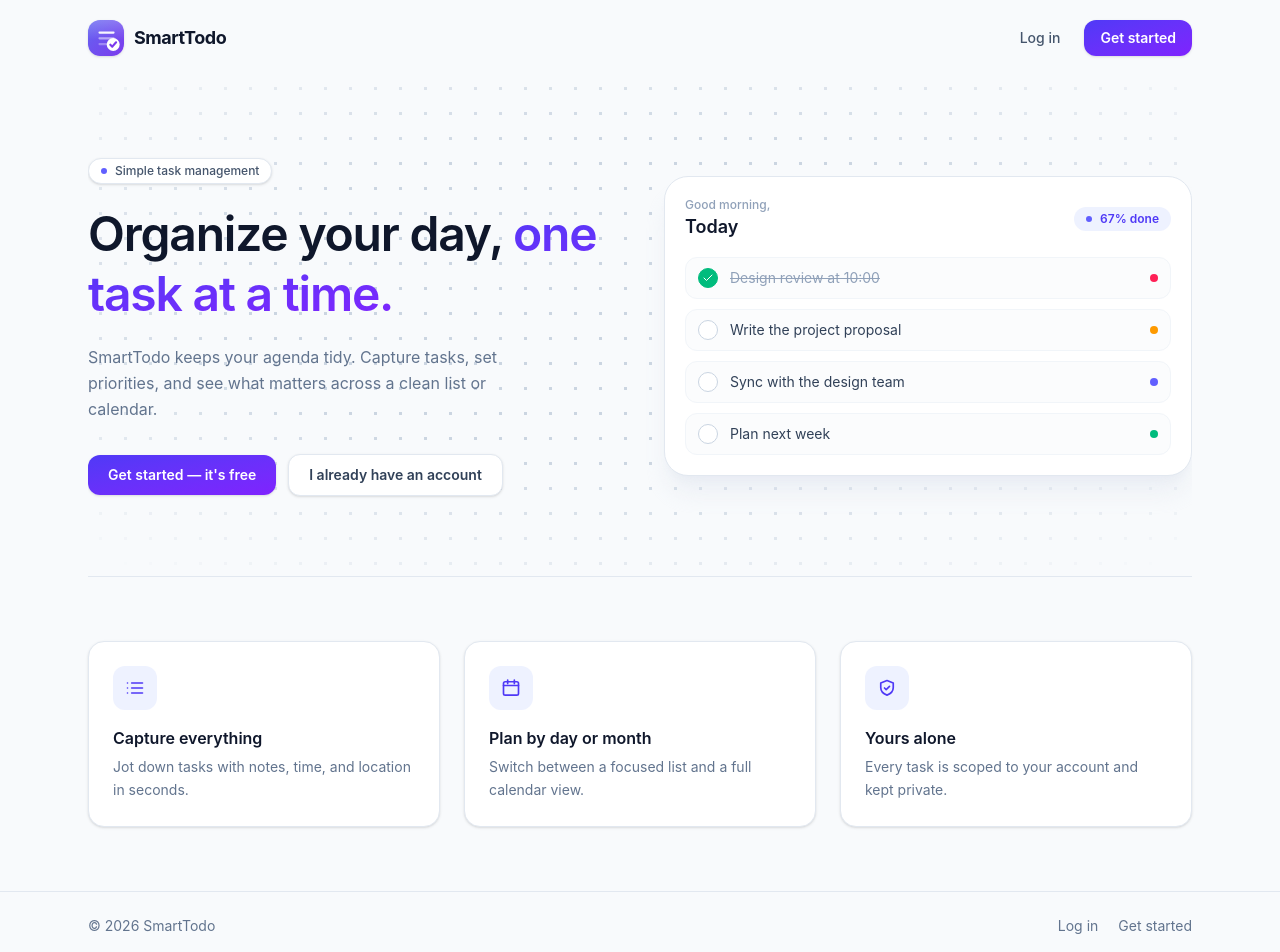
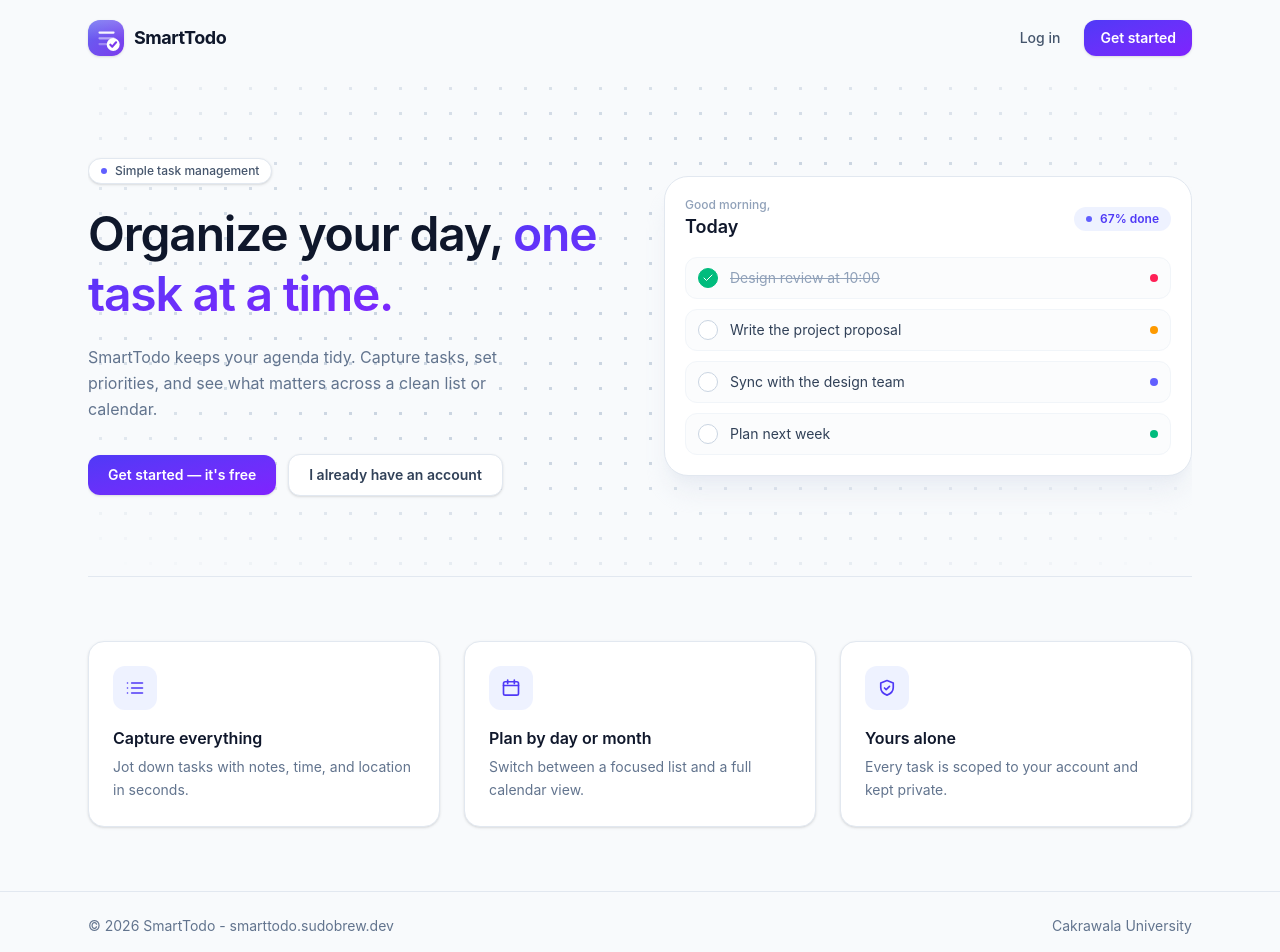
Before and after one commit to MannnProj/SmartTodo, a React (Vite) app in the folder client/: page / in a window 1280 px wide. Shown: the top 952 px of the page. Built offline with nearby package versions, Linux system fonts and the light colour scheme.

Commit message:
style(landing): simplify footer
- Drop the Log in / Get started links from the footer
- Keep the SmartTodo copyright and add "Cakrawala University"

```diff
--- a/client/src/pages/LandingPage.jsx
+++ b/client/src/pages/LandingPage.jsx
@@ -166,16 +166,9 @@ export default function LandingPage() {
 
       {/* Footer */}
       <footer className="border-t border-slate-200">
-        <div className="mx-auto flex max-w-6xl flex-col items-center justify-between gap-3 px-4 py-6 text-sm text-slate-500 sm:flex-row sm:px-6">
-          <p>© {new Date().getFullYear()} SmartTodo</p>
-          <div className="flex items-center gap-5">
-            <Link to="/login" className="transition hover:text-slate-900">
-              Log in
-            </Link>
-            <Link to="/register" className="transition hover:text-slate-900">
-              Get started
-            </Link>
-          </div>
+        <div className="mx-auto flex max-w-6xl flex-col items-center justify-between gap-2 px-4 py-6 text-sm text-slate-500 sm:flex-row sm:px-6">
+          <p>© {new Date().getFullYear()} SmartTodo - smarttodo.sudobrew.dev</p>
+          <p>Cakrawala University</p>
         </div>
       </footer>
     </div>
```
